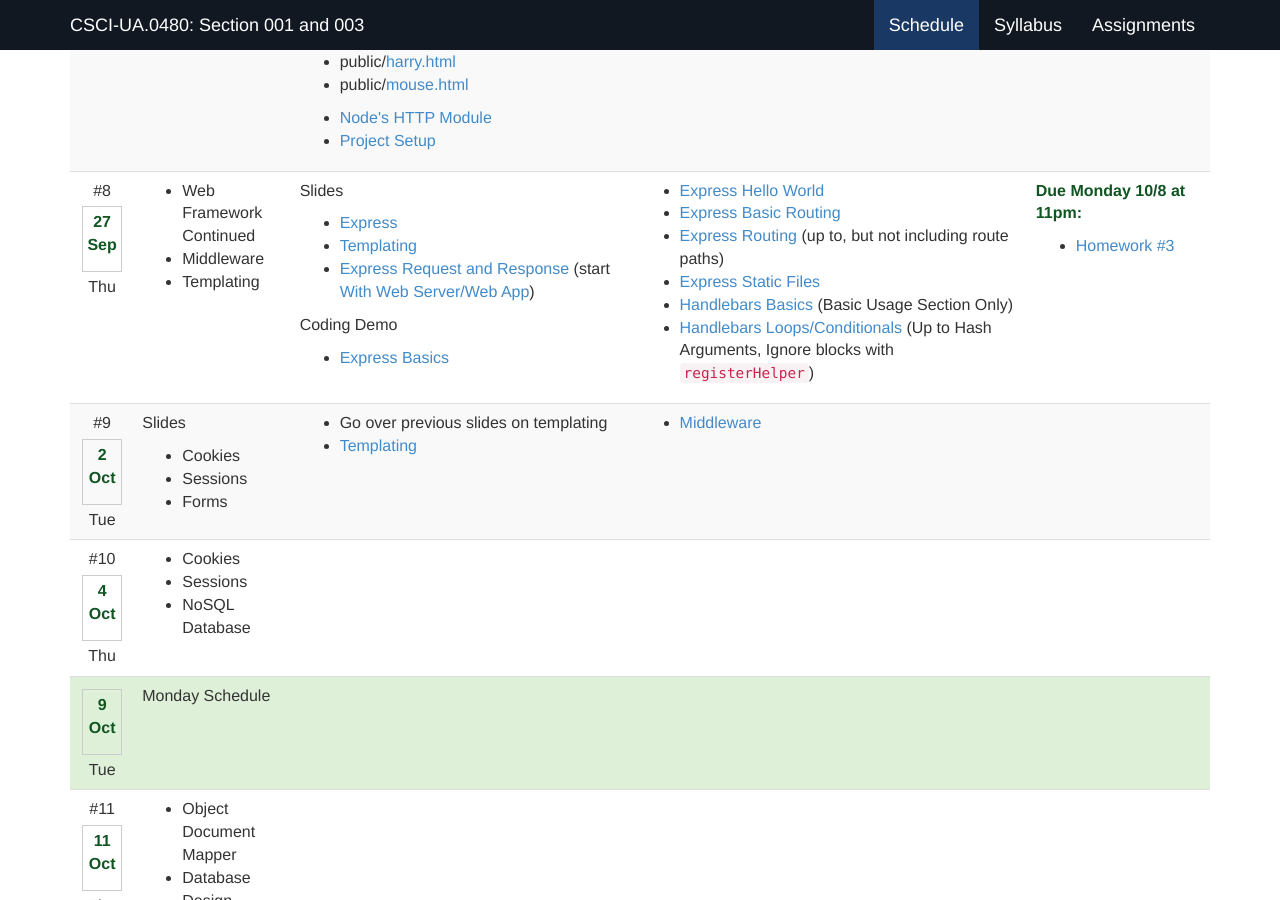
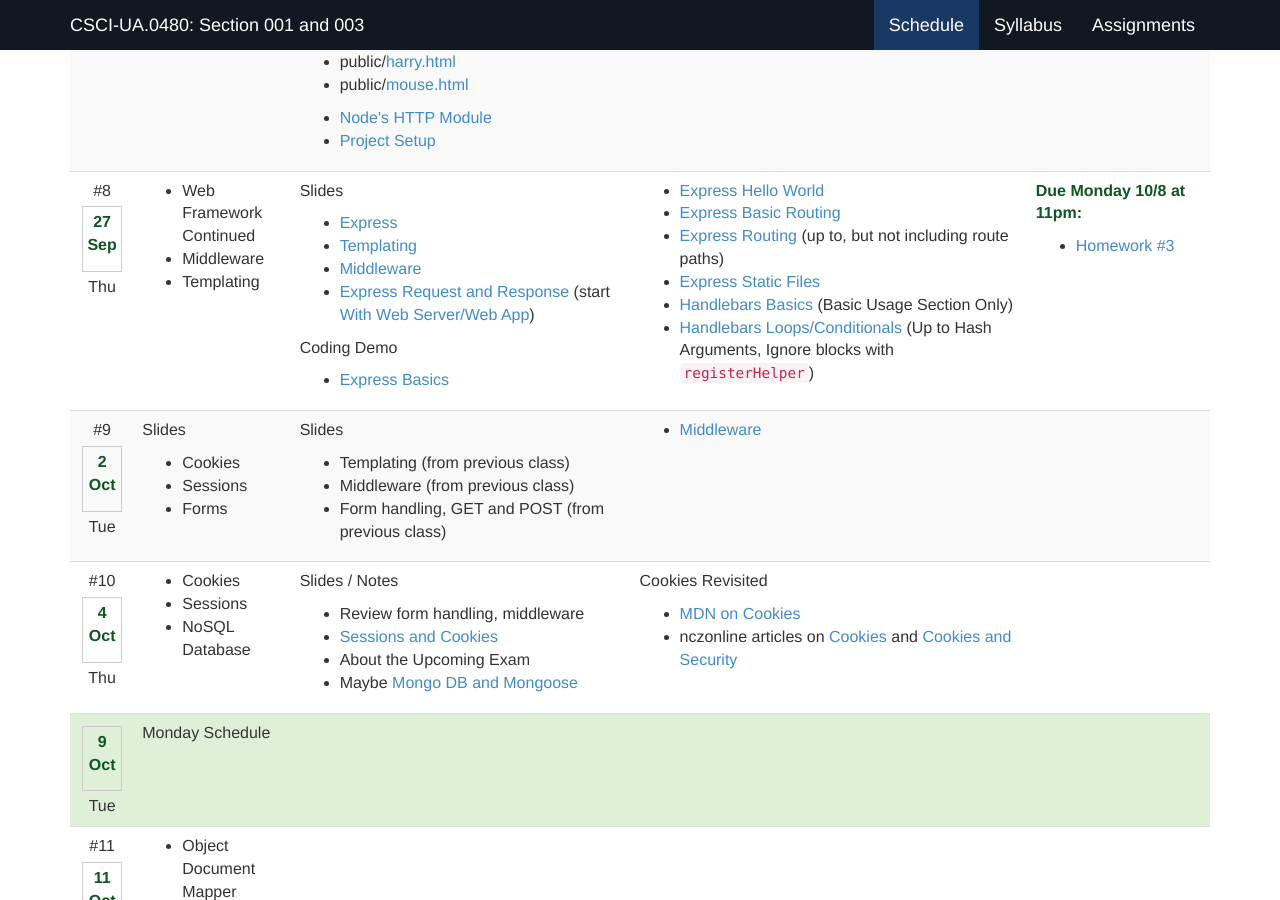
Before and after one commit to foureyes/csci-ua.0480-fall2018-001-003, a Jekyll site: the page built from index.markdown, in a window 1280 px wide and 900 px high, scrolled down 3097 px. Built offline with Jekyll 4.4.1, drawn with Linux system fonts in a browser that asks for light colours; a script that is not in the unit is left out.

Commit message:
add 9 and 10

```diff
--- a/_data/schedule.csv
+++ b/_data/schedule.csv
@@ -239,6 +239,7 @@ NO GRACE PERIOD on extended deadline (was 2/19).
 
 * [Express](slides/08/express.html)
 * [Templating](slides/09/templating.html)
+* [Middleware](slides/09/middleware.html)
 * [Express Request and Response](slides/09/request-response.html) (start [With Web Server/Web App](slides/09/request-response.html#/7))
 
 Coding Demo
@@ -258,8 +259,18 @@ Coding Demo
 
 * Cookies
 * Sessions
-* Forms","* Go over previous slides on templating
-* [Templating](slides/09/templating.html)","* [Middleware](https://expressjs.com/en/guide/writing-middleware.html)
+* Forms","Slides
+
+* Templating (from previous class)
+* Middleware (from previous class)
+* Form handling, GET and POST (from previous class)
+
+<!--
+Coding Demo
+
+* [Middleware and Forms](examples/class09/middleware-forms.zip)
+-->
+","* [Middleware](https://expressjs.com/en/guide/writing-middleware.html)
 
 ","<!-- __(Extended) Due Wednesday 2/28 at 11pm:__
 
@@ -267,22 +278,29 @@ NO GRACE PERIOD on extended deadline (was 2/26).
 
 * [Homework #4](homework/04.html)
 -->",
-y,,10,4-Oct,Thu,"* Cookies
+,,10,4-Oct,Thu,"* Cookies
 * Sessions
 * NoSQL Database
-","Slides
+","Slides / Notes
 
-* Review Middleware
+* Review form handling, middleware
 * [Sessions and Cookies](slides/10/sessions.html)
-* Homework Extended / Next Topics
-    * maybe quiz
-    * maybe interactive coding session during review?
-* Upcoming Exam
+* About the Upcoming Exam
 * Maybe [Mongo DB  and Mongoose](slides/14/mongo.html)
 
-Code Samples
 
-* [creating middleware, sessions](examples/class10/middleware-sessions.zip)","/ ,",,hw4
+<!--
+Coding Demo
+
+
+* [creating middleware, sessions](examples/class10/middleware-sessions.zip)
+
+-->","
+Cookies Revisited
+
+* [MDN on Cookies](https://developer.mozilla.org/en-US/docs/Web/HTTP/Cookies)
+* nczonline articles on [Cookies](https://www.nczonline.net/blog/2009/05/05/http-cookies-explained/) and [Cookies and Security](https://www.nczonline.net/blog/2009/05/12/cookies-and-security/)
+",,hw4
 y,holiday,,9-Oct,Tue,Monday Schedule,,,,hw3
 y,,11,11-Oct,Thu,"* Object Document Mapper
 * Database Design
--- a/slides/09/request-response.markdown
+++ b/slides/09/request-response.markdown
@@ -367,7 +367,6 @@ Our usual setup, with an extra bit for dealing with request bodies.
 
 <pre><code data-trim contenteditable>
 const express = require('express');
-const bodyParser = require('body-parser');
 
 const port = 8080;
 const app = express();
@@ -390,7 +389,7 @@ This part makes the req.body property available.
 
 <pre><code data-trim contenteditable>
 // to display request body...
-app.use(bodyParser.urlencoded({ extended: false }));
+app.use(express.urlencoded({ extended: false }));
 
 </code></pre>
 </section>
```
Also changed, not shown: slides/10/forms.markdown (+3 -7 lines).
